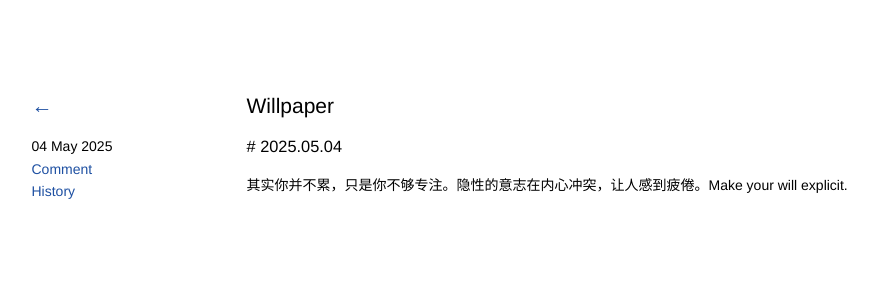
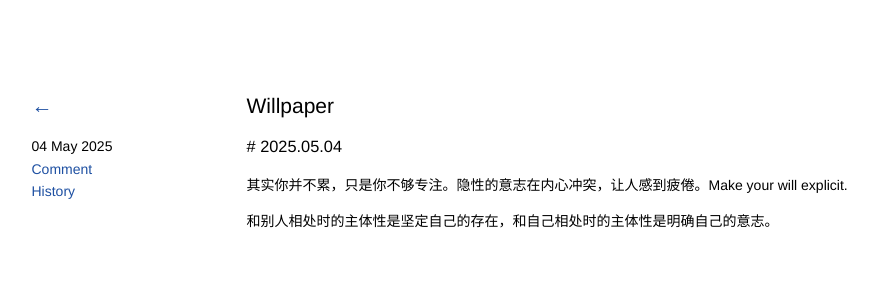
Before and after one commit to kidlj/awei, a Jekyll site: the page built from _blog/willpaper.md, in a window 1280 px wide. Shown: the top 300 px of the page, without its empty margins (101-979 px from the left). Built offline with Jekyll 4.4.1, drawn with Linux system fonts in a browser that asks for light colours.

Commit message:
feat[blog]: update willpaper

```diff
--- a/_blog/willpaper.md
+++ b/_blog/willpaper.md
@@ -6,3 +6,5 @@ date: 2025-05-04
 ### 2025.05.04
 
 其实你并不累，只是你不够专注。隐性的意志在内心冲突，让人感到疲倦。Make your will explicit.
+
+和别人相处时的主体性是坚定自己的存在，和自己相处时的主体性是明确自己的意志。
```
